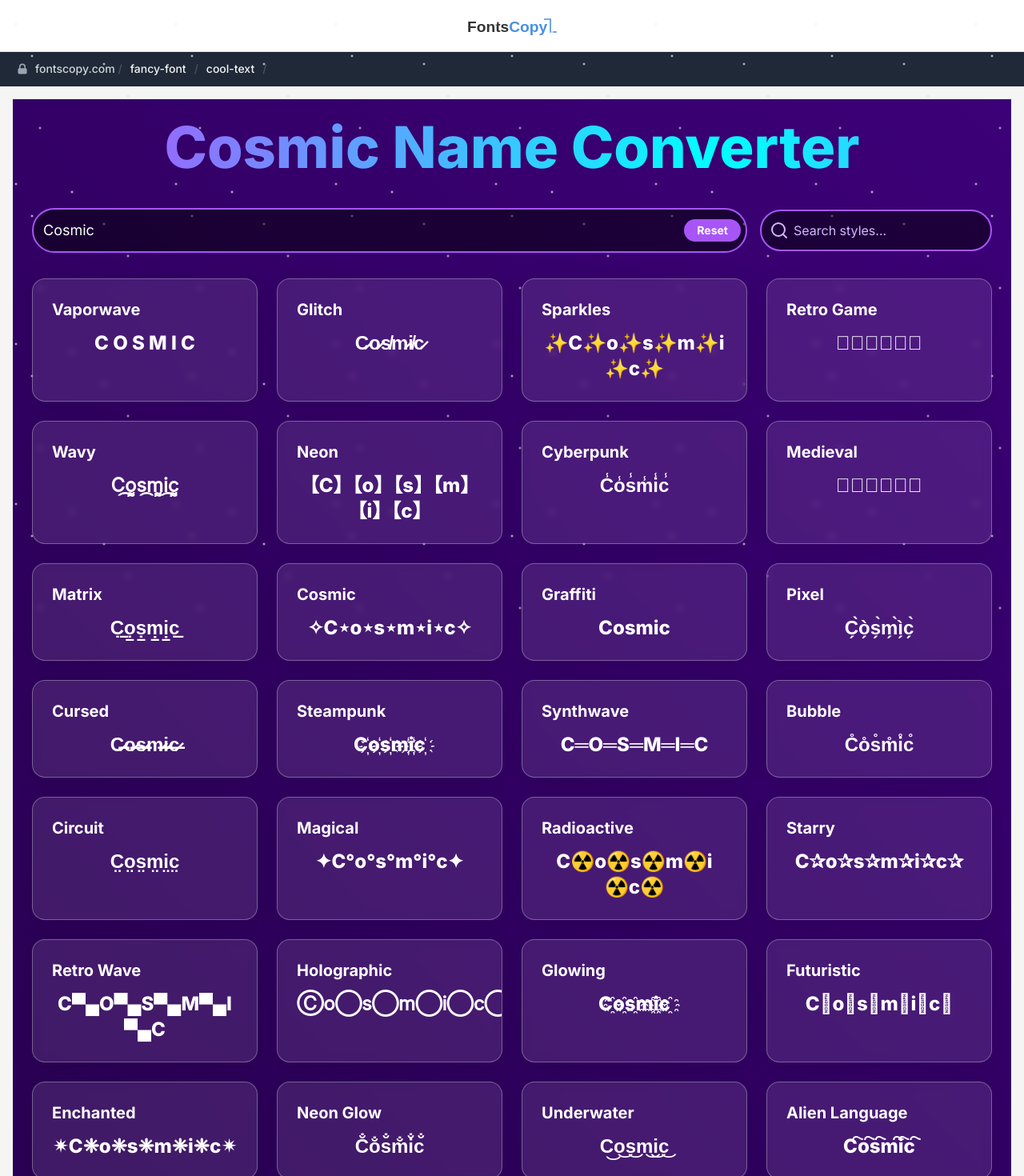
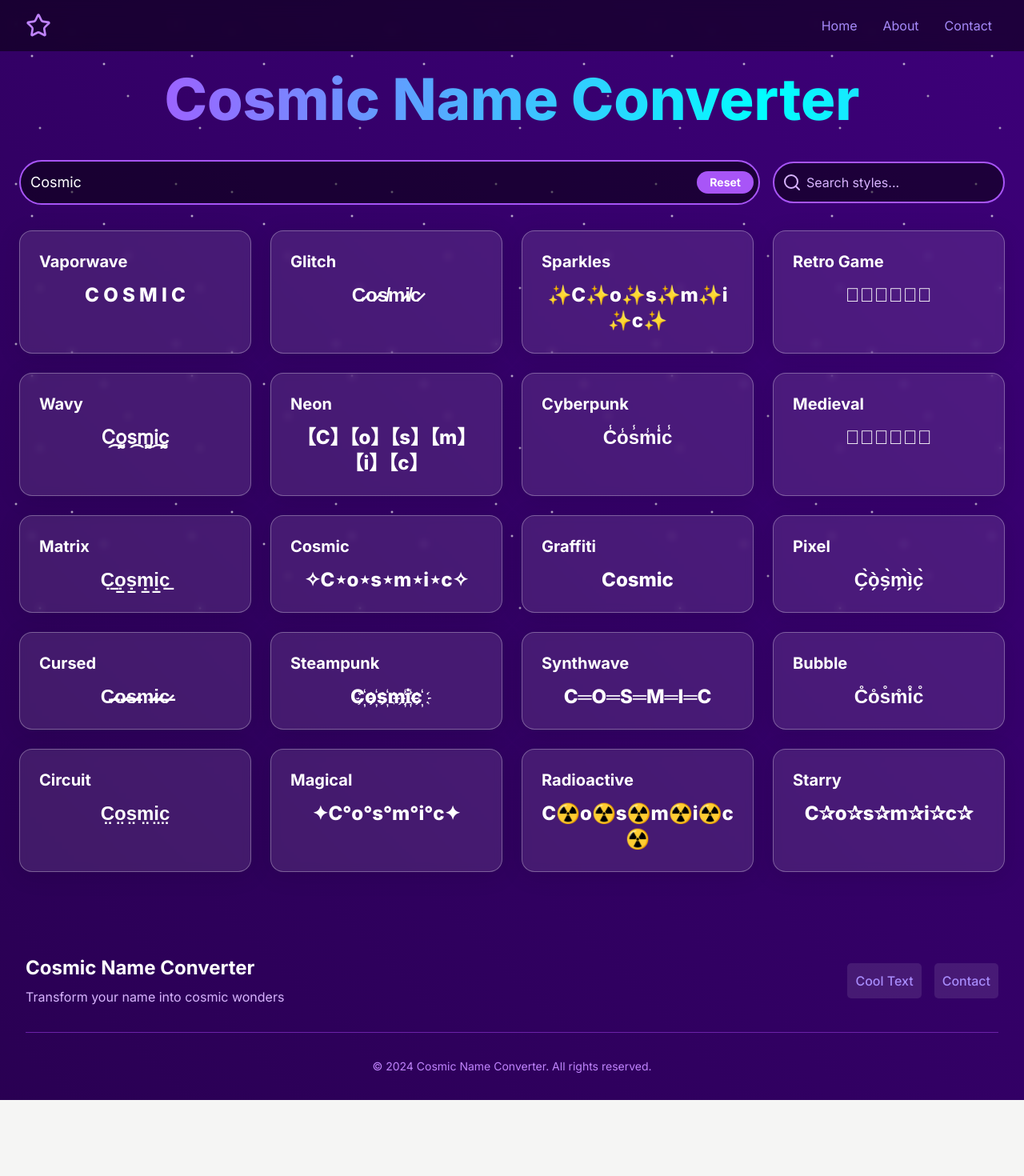
Before and after one commit to AnkushChharri/cfnjst, a Next.js app: page /fancy-font/cool-text in a window 1280 px wide. Shown: the top 1470 px of the page at 80% size. After the commit the page ends 1375 px from the top, so only its background shows below. Built offline with nearby package versions, Linux system fonts and the light colour scheme.

Commit message:
First Initial commit

```diff
--- a/src/app/fancy-font/cool-text/CoolTexts.js
+++ b/src/app/fancy-font/cool-text/CoolTexts.js
@@ -1,7 +1,7 @@
 "use client"
 import React, { useState, useMemo, useCallback, useRef, useEffect } from 'react';
-import { Check, Search, Star } from 'lucide-react';
-
+import { Check, Search, Star, Menu as MenuIcon, Link as LucideLink } from 'lucide-react';
+import Link from 'next/link';
 
 const styles = [
     { name: 'Vaporwave', convert: (text) => text.split('').join(' ').toUpperCase() },
@@ -29,16 +29,6 @@ const styles = [
     { name: 'Magical', convert: (text) => '✦' + text.split('').join('°') + '✦' },
     { name: 'Radioactive', convert: (text) => text.split('').map(char => char + '☢️').join('') },
     { name: 'Starry', convert: (text) => text.split('').map(char => char + '✰').join('') },
-    { name: 'Retro Wave', convert: (text) => text.toUpperCase().split('').join('▀▄') },
-    { name: 'Holographic', convert: (text) => text.split('').map(char => char + '⃝').join('') },
-    { name: 'Glowing', convert: (text) => text.split('').map(char => char + '҈').join('') },
-    { name: 'Futuristic', convert: (text) => text.split('').map(char => char + '⃠').join('') },
-    { name: 'Enchanted', convert: (text) => '✴' + text.split('').join('❈') + '✴' },
-    { name: 'Neon Glow', convert: (text) => text.split('').map(char => char + '̐').join('') },
-    { name: 'Underwater', convert: (text) => text.split('').map(char => char + '͜').join('') },
-    { name: 'Alien Language', convert: (text) => text.split('').map(char => char + '҇').join('') },
-    { name: 'Constellation', convert: (text) => '⋆' + text.split('').join('⋆') + '⋆' },
-    { name: 'Quantum', convert: (text) => text.split('').map(char => char + '̬').join('') },
 ];
 
 const createCache = (maxSize = 500) => {
@@ -59,6 +49,7 @@ const UnicodeNameConverter = () => {
     const [name, setName] = useState('Cosmic');
     const [copiedStyle, setCopiedStyle] = useState('');
     const [searchTerm, setSearchTerm] = useState('');
+    const [menuOpen, setMenuOpen] = useState(false);
     const cacheRef = useRef(createCache());
     const [isClient, setIsClient] = useState(false);
 
@@ -120,8 +111,44 @@ const UnicodeNameConverter = () => {
     ), [convertedNames, copiedStyle, handleCopy, isClient]);
 
     return (
-        <div className="cosmic-background min-h-screen text-white overflow-hidden">
+        <div className="cosmic-background min-h-screen text-white overflow-hidden flex flex-col">
             <div className="star-field"></div>
+            <nav className="cosmic-nav">
+                <div className="max-w-7xl mx-auto px-4 sm:px-6 lg:px-8">
+                    <div className="flex items-center justify-between h-16">
+                        <div className="flex items-center">
+                            <a href="/" className="flex-shrink-0">
+                                <Star className="h-8 w-8 text-purple-400" />
+                            </a>
+                        </div>
+                        <div className="hidden md:block">
+                            <div className="ml-10 flex items-baseline space-x-4">
+                                <a href="#" className="cosmic-nav-link">Home</a>
+                                <a href="#" className="cosmic-nav-link">About</a>
+                                <a href="#" className="cosmic-nav-link">Contact</a>
+                            </div>
+                        </div>
+                        <div className="md:hidden">
+                            <button
+                                onClick={() => setMenuOpen(!menuOpen)}
+                                className="inline-flex items-center justify-center p-2 rounded-md text-purple-400 hover:text-white hover:bg-purple-700 focus:outline-none focus:ring-2 focus:ring-inset focus:ring-white"
+                            >
+                                <MenuIcon className="h-6 w-6" />
+                            </button>
+                        </div>
+                    </div>
+                </div>
+                {menuOpen && (
+                    <div className="md:hidden">
+                        <div className="px-2 pt-2 pb-3 space-y-1 sm:px-3">
+                            <a href="#" className="cosmic-nav-link block">Home</a>
+                            <a href="#" className="cosmic-nav-link block">About</a>
+                            <a href="#" className="cosmic-nav-link block">Contact</a>
+                        </div>
+                    </div>
+                )}
+            </nav>
+            <main className="flex-grow">
                 <div className="max-w-7xl mx-auto p-6 space-y-8 relative z-10">
                     <h1 className="text-5xl sm:text-6xl md:text-7xl font-extrabold text-center mb-10 cosmic-title">
                         Cosmic Name Converter
@@ -157,6 +184,30 @@ const UnicodeNameConverter = () => {
                         {filteredStyles.map(renderStyleCard)}
                     </div>
                 </div>
+            </main>
+            <footer className="cosmic-footer mt-12" style={{ position: 'relative', zIndex: 50 }}>
+                <div className="max-w-7xl mx-auto px-4 sm:px-6 lg:px-8 py-8">
+                    <div className="flex flex-col md:flex-row justify-between items-center">
+                        <div className="mb-4 md:mb-0">
+                            <h2 className="text-2xl font-bold cosmic-footer-title">Cosmic Name Converter</h2>
+                            <p className="mt-2 text-purple-300">Transform your name into cosmic wonders</p>
+                        </div>
+                        <div className="flex flex-wrap justify-center md:justify-end space-x-4">
+
+                            <Link href="/fancy-font/heart-text-symbol" passHref>
+                                <span className="cosmic-footer-link">Cool Text</span>
+                            </Link>
+
+                            <Link href="/fancy-font/small-text-generator" passHref>
+                                <span className="cosmic-footer-link">Contact</span>
+                            </Link>
+                        </div>
+                    </div>
+                    <div className="mt-8 border-t border-purple-800 pt-8 text-center text-sm text-purple-400">
+                        © {new Date().getFullYear()} Cosmic Name Converter. All rights reserved.
+                    </div>
+                </div>
+            </footer>
         </div>
     );
 };
--- a/src/app/fancy-font/cool-text/page.js
+++ b/src/app/fancy-font/cool-text/page.js
@@ -3,7 +3,7 @@ import CoolTexts from './CoolTexts';
 
 export default function CoolTextsPage() {
     return (
-        <div className="p-4 bg-stone-100 min-h-screen">
+        <div >
 
             <CoolTexts />
         </div>
--- a/src/app/globals.css
+++ b/src/app/globals.css
@@ -132,3 +132,102 @@ body {
         font-size: 2.5rem;
     }
 }
+
+.cosmic-nav {
+    background: rgba(0, 0, 0, 0.5);
+    backdrop-filter: blur(10px);
+    position: sticky;
+    top: 0;
+    z-index: 1000;
+}
+
+.cosmic-nav-link {
+    color: #a78bfa;
+    padding: 0.5rem;
+    border-radius: 0.375rem;
+    transition: all 0.3s ease;
+}
+
+.cosmic-nav-link:hover {
+    background-color: rgba(167, 139, 250, 0.1);
+    color: #fff;
+}
+
+@media (max-width: 768px) {
+    .cosmic-nav-link {
+        display: block;
+        padding: 0.75rem 1rem;
+    }
+}
+
+/* Add this to your existing media query or create a new one */
+@media (max-width: 640px) {
+    .cosmic-title {
+        font-size: 2.5rem;
+    }
+
+    .cosmic-nav {
+        padding: 0.5rem 0;
+    }
+}
+
+
+
+
+.cosmic-nav {
+    background: rgba(0, 0, 0, 0.5);
+    backdrop-filter: blur(10px);
+    position: sticky;
+    top: 0;
+    z-index: 1000;
+}
+
+.cosmic-nav-link {
+    color: #a78bfa;
+    padding: 0.5rem;
+    border-radius: 0.375rem;
+    transition: all 0.3s ease;
+}
+
+.cosmic-nav-link:hover {
+    background-color: rgba(167, 139, 250, 0.1);
+    color: #fff;
+}
+
+@media (max-width: 768px) {
+    .cosmic-nav-link {
+        display: block;
+        padding: 0.75rem 1rem;
+    }
+}
+
+/* Add this to your existing media query or create a new one */
+@media (max-width: 640px) {
+    .cosmic-title {
+        font-size: 2.5rem;
+    }
+
+    .cosmic-nav {
+        padding: 0.5rem 0;
+    }
+}
+
+
+
+
+.cosmic-footer-link {
+    color: #a78bfa;
+    text-decoration: none;
+    transition: color 0.3s ease;
+    font-weight: 500;
+    cursor: pointer;
+    padding: 10px;
+    background: rgba(255, 255, 255, 0.1);
+    border-radius: 5px;
+    display: inline-block;
+}
+
+.cosmic-footer-link:hover {
+    color: #fff;
+    background-color: rgba(255, 255, 255, 0.2);
+}
--- a/src/app/layout.js
+++ b/src/app/layout.js
@@ -51,9 +51,9 @@ export default function RootLayout({ children }) {
 
 
       <body className={`${inter.className} bg-stone-100`}>
-        <Navbar />
 
-        <AddressBar />
+
+
 
 
 
@@ -62,7 +62,7 @@ export default function RootLayout({ children }) {
 
 
         {children}
-        <Footer />
+
       </body>
     </html>
   );
```
Lines whose indentation alone changed are shown as unchanged.
